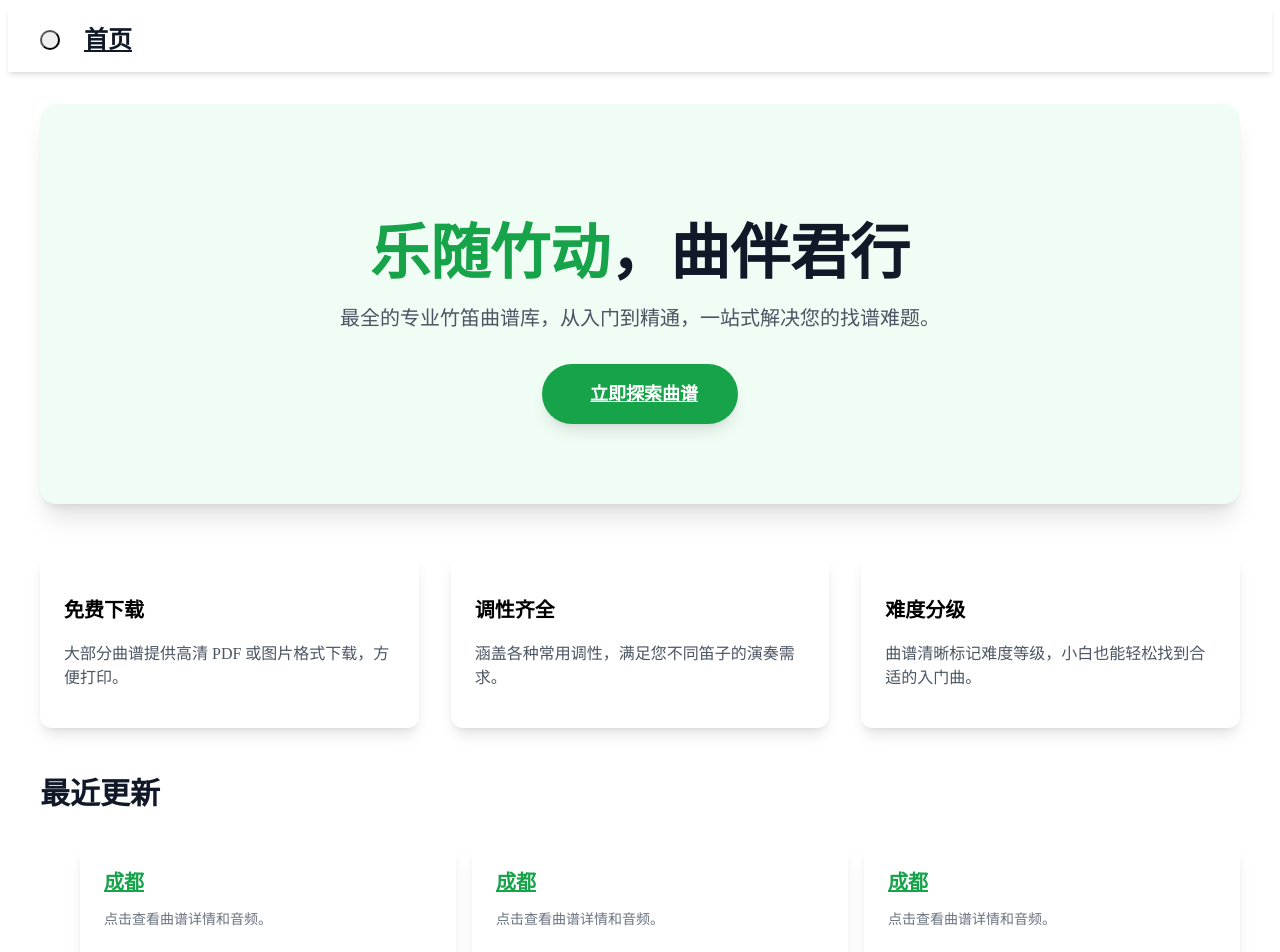
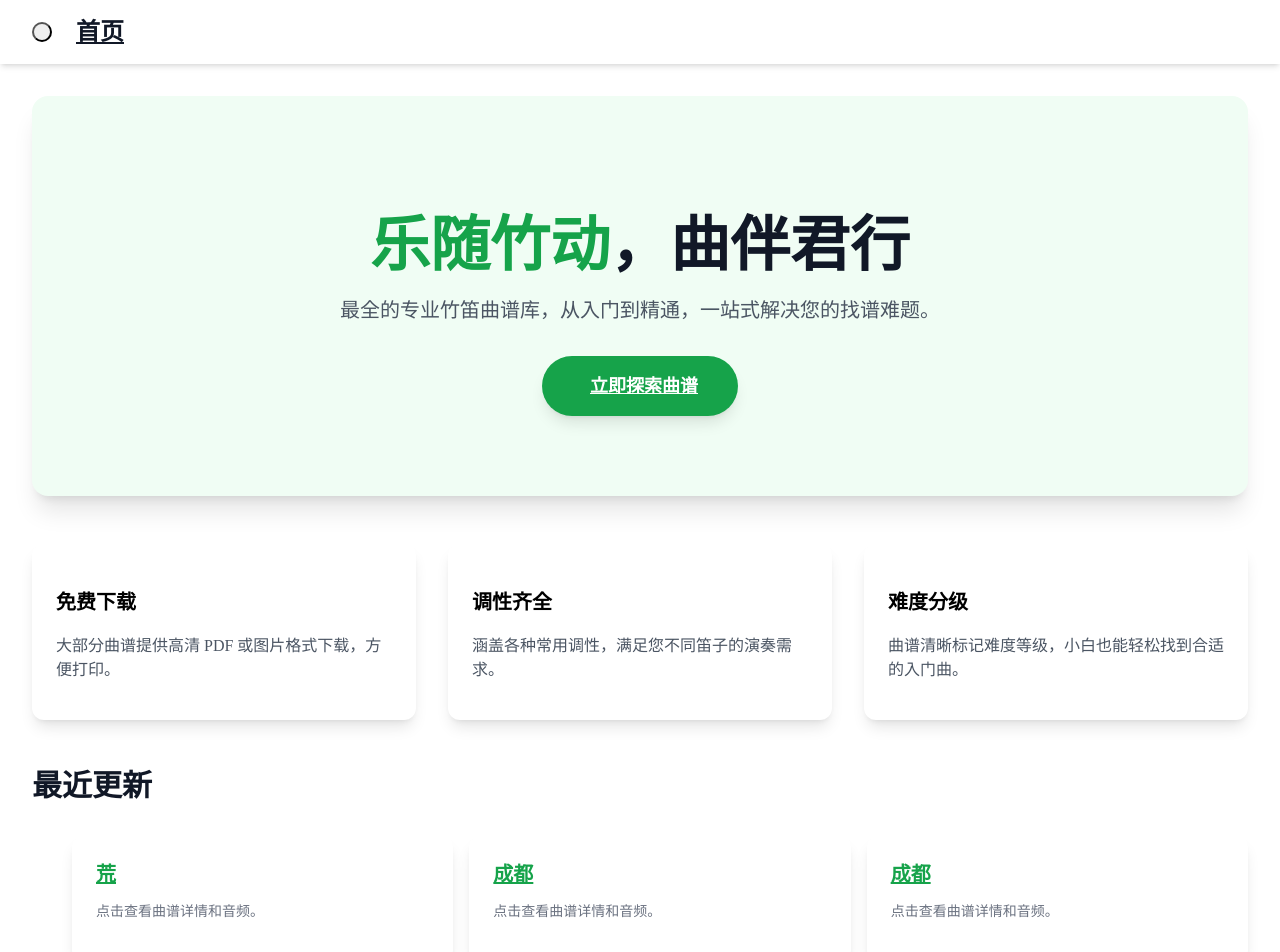
Before and after one commit to zhg-c/music, a Vue app: page / in a window 1280 px wide. Shown: the top 952 px of the page. Built offline with nearby package versions, Linux system fonts and the light colour scheme.

Commit message:
fix: remove unnecessary vertical scrollbar.

```diff
--- a/src/App.vue
+++ b/src/App.vue
@@ -1,18 +1,10 @@
 <script setup lang="ts">
-// 自动导入 TheHeader（因为配置了 unplugin-vue-components）
 import TheHeader from './components/TheHeader.vue';
-// 自动导入 TheFooter
 import TheFooter from './components/TheFooter.vue';
-// VueUse 的 useDark, useToggle, usePreferredDark 都会被自动导入
-
-// 1. 设置颜色模式管理
-// 默认使用 'class' 模式，这意味着 UnoCSS (或 Tailwind) 将通过 body/html 上的 'dark' 类名来切换样式
-
-// 2. 将 useDark 暴露给全局，方便在任何地方使用
 import { useDark } from '@vueuse/core';
+import { RouterView } from 'vue-router';
 
 
-// 移除对 'isDark' 变量的声明
 useDark({
   selector: 'html',
   attribute: 'class',
@@ -20,12 +12,6 @@ useDark({
   valueLight: 'light',
 });
 
-// ⚠️ 将这两个变量暴露给 window/全局 context，以便在其他组件中访问
-// 💡 在更大型的应用中，我们通常会创建一个 Store 或 Provider 来传递这些状态
-// 但对于简单项目，我们可以通过一个简单的 composable 或全局暴露来实现切换
-// 由于我们希望在 Header 中使用，最好的方法是将 toggleDark 放到 useUser 或新建一个 useTheme composable
-
-// 考虑到简单性，我们现在将切换按钮直接放在 Header 中，并在 Header 中定义 toggleDark
 </script>
 
 <template>
@@ -65,4 +51,14 @@ useDark({
 .fade-leave-to {
   opacity: 0;
 }
+/* 🎯 关键的全局 CSS 优化：确保 body/html 不引起双重滚动条 */
+html, body {
+    /* 移除浏览器默认的 margin 和 padding */
+    margin: 0;
+    padding: 0;
+    /* 避免 html 或 body 出现多余的滚动条 */
+    overflow-x: hidden;
+    /* 确保 body 不会比视口小 */
+    min-height: 100%;
+}
 </style>
--- a/src/data/scores.ts
+++ b/src/data/scores.ts
@@ -38,6 +38,31 @@ const SCORE_CONFIGS = [
         id: 5,
         fileName: '成都',
     },
+    {
+        id: 1,
+        fileName: '荒', // 标题和文件名前缀都使用 '荒'
+    },
+    // 未来添加更多曲谱时，只需添加 id 和 fileName：
+    {
+        id: 2,
+        fileName: '成都',
+    },
+    {
+        id: 3,
+        fileName: '成都',
+    },
+    {
+        id: 4,
+        fileName: '成都',
+    },
+    {
+        id: 5,
+        fileName: '成都',
+    },
+    {
+        id: 1,
+        fileName: '荒', // 标题和文件名前缀都使用 '荒'
+    },
 ];
 
 const SCORE_PATH = 'mock/'; // 统一的路径前缀
```
